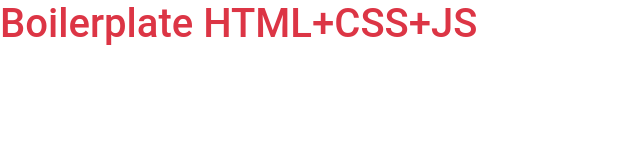
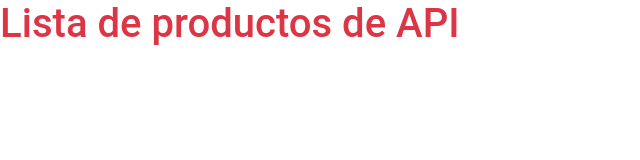
Before and after one commit to amariop2685/api-m2s11, a plain HTML site: page index.html in a window 1280 px wide. Shown: the whole page, without its empty margins (0-640 px from the left). Drawn offline with nearby package versions, Linux system fonts and the light colour scheme; no server answers.

Commit message:
cambio de titulo

```diff
--- a/index.html
+++ b/index.html
@@ -12,7 +12,7 @@
 </head>
 
 <body>
-  <h1 class="text-danger">Boilerplate HTML+CSS+JS</h1>
+  <h1 class="text-danger">Lista de productos de API</h1>
   <div class="container">
       <div class="row" id="contenidoProductos">
       </div>
```
